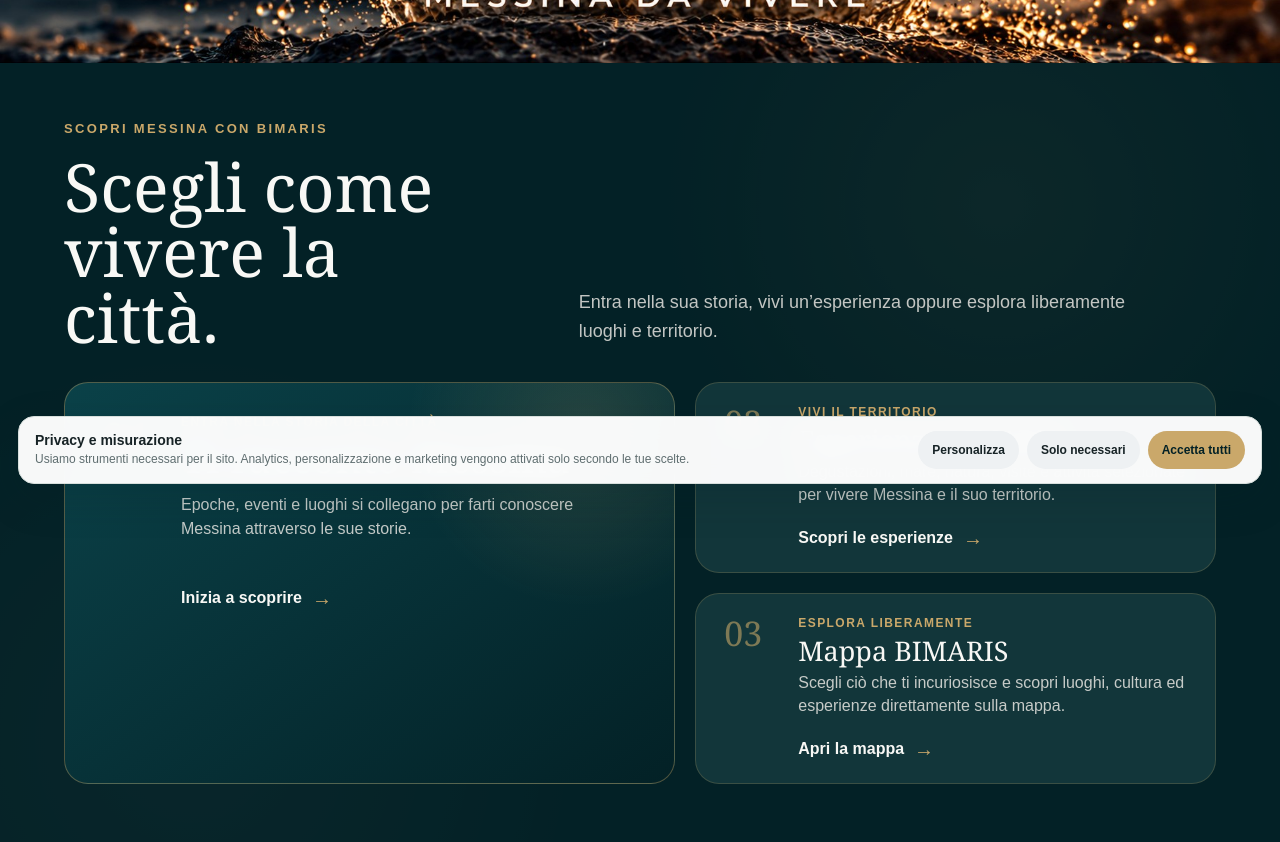
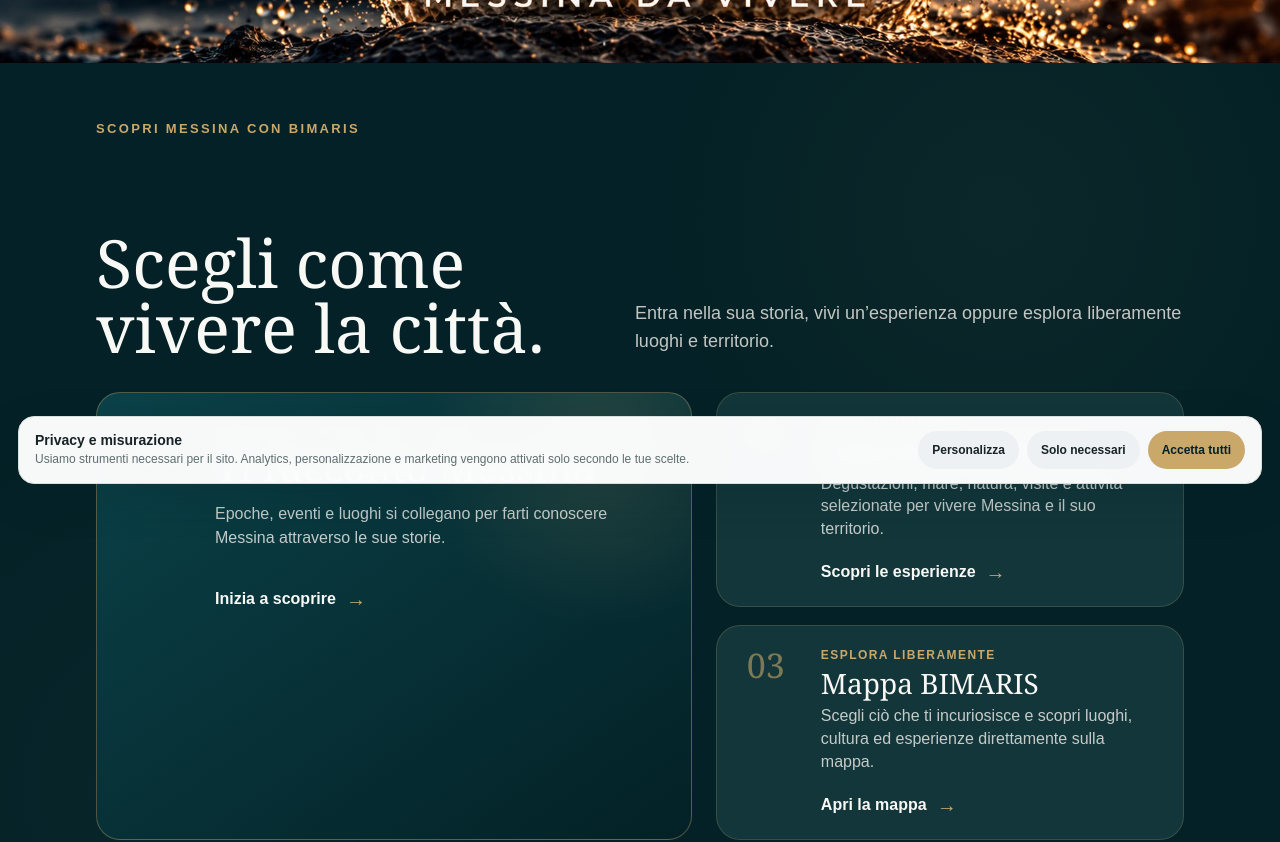
Before and after one commit to giovannibrunetto/bimaris-platform, a Next.js app in the folder apps/web/: page / in a window 1280 px wide. Shown: the part 300-1142 px from the top of the page. Built offline with nearby package versions, Linux system fonts and the light colour scheme.

Commit message:
Rebalance home journey desktop width and scale

```diff
--- a/apps/web/app/home-journey-v2.css
+++ b/apps/web/app/home-journey-v2.css
@@ -14,15 +14,18 @@
 .home-operators .home-operator-copy .button{display:inline-flex;align-items:center;justify-content:center;min-height:46px;padding:12px 22px}
 
 @media(min-width:761px){
-  .home-journey-paths-v2{grid-template-columns:minmax(0,1.08fr) minmax(0,.92fr);align-items:stretch}
-  .home-journey-paths-v2 .home-journey-story{min-height:350px;height:100%;padding:32px 36px}
-  .home-journey-paths-v2 .home-journey-story .home-journey-path-copy{max-width:620px}
-  .home-journey-paths-v2 .home-journey-story h3{font-size:clamp(38px,3.2vw,52px);min-height:0;margin-top:8px;margin-bottom:14px}
-  .home-journey-paths-v2 .home-journey-story p{margin-top:0;margin-bottom:24px;line-height:1.5;flex:0 0 auto}
-  .home-journey-paths-v2 .home-journey-story .home-journey-action{margin-top:22px}
-  .home-journey-secondary{grid-template-rows:repeat(2,minmax(0,1fr))}
-  .home-journey-secondary .home-journey-path{min-height:0;height:100%;padding:22px 28px}
-  .home-journey-secondary .home-journey-path h3{min-height:0;font-size:clamp(27px,2vw,34px);margin-top:7px;margin-bottom:8px}
+  /* Use more of the desktop canvas without increasing the section height. */
+  .home-journey .home-journey-inner{width:min(100% - 64px,1400px);max-width:1400px}
+  .home-journey .home-journey-intro{grid-template-columns:minmax(0,.9fr) minmax(420px,1.1fr);gap:clamp(54px,7vw,110px)}
+  .home-journey-paths-v2{grid-template-columns:minmax(0,1.12fr) minmax(0,.88fr);align-items:stretch;gap:24px}
+  .home-journey-paths-v2 .home-journey-story{min-height:340px;height:100%;padding:32px 38px}
+  .home-journey-paths-v2 .home-journey-story .home-journey-path-copy{max-width:680px}
+  .home-journey-paths-v2 .home-journey-story h3{font-size:clamp(40px,3.1vw,54px);min-height:0;margin-top:8px;margin-bottom:14px}
+  .home-journey-paths-v2 .home-journey-story p{max-width:600px;margin-top:0;margin-bottom:20px;line-height:1.5;flex:0 0 auto}
+  .home-journey-paths-v2 .home-journey-story .home-journey-action{margin-top:18px}
+  .home-journey-secondary{grid-template-rows:repeat(2,minmax(0,1fr));gap:18px}
+  .home-journey-secondary .home-journey-path{min-height:0;height:100%;padding:22px 30px}
+  .home-journey-secondary .home-journey-path h3{min-height:0;font-size:clamp(28px,2vw,36px);margin-top:7px;margin-bottom:8px}
   .home-journey-secondary .home-journey-path p{margin-top:0;margin-bottom:10px;line-height:1.42}
   .home-journey-secondary .home-journey-path-copy{justify-content:center}
   .home-journey-secondary .home-journey-action{margin-top:10px}
```
